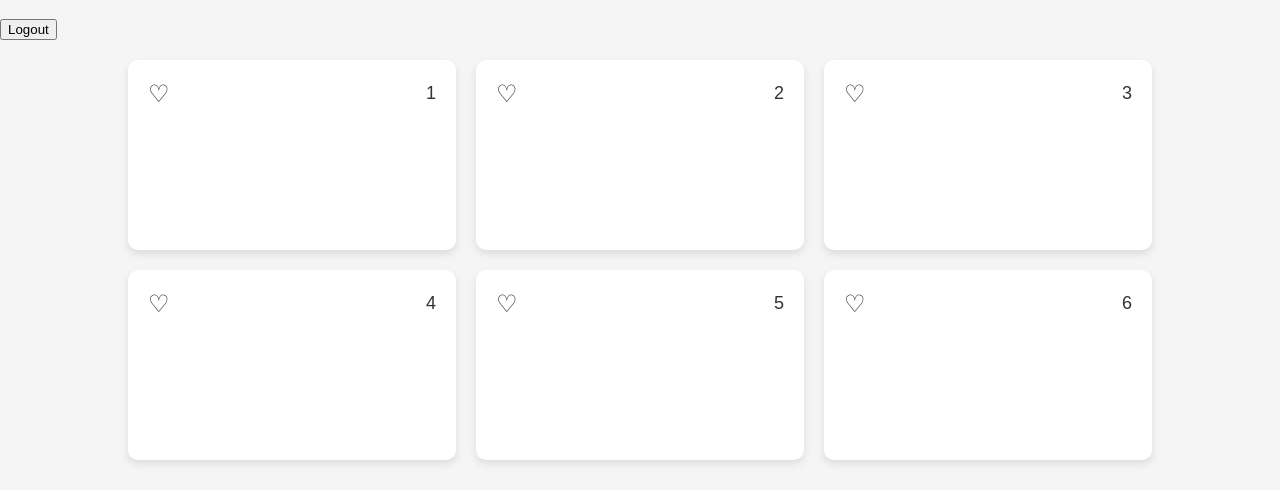
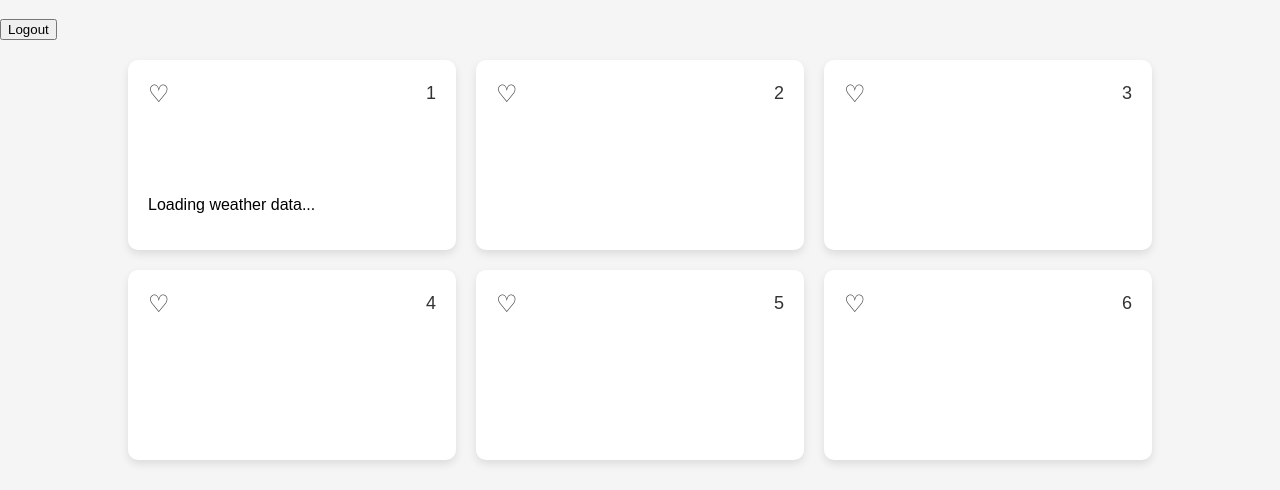
Before and after one commit to MajikJoker/Weather-Node-Initiative, a Flask app: page /loggedhome in a window 1280 px wide. Shown: the part 151-641 px from the top of the page. Run offline with Flask 2, Linux system fonts and the light colour scheme; the visitor is signed in with stand-in values (Sample User, id 1); a database or web service that is not in the repository returns one stand-in record (values such as "Sample title").

Commit message:
Update loggedhome.html

```diff
--- a/templates/loggedhome.html
+++ b/templates/loggedhome.html
@@ -175,10 +175,13 @@
     </form>
 
     <div class="dashboard">
-        <div class="card">
+        <div class="card" id="weather-card">
             <div class="card-header">
                 <span class="heart">♡</span>
                 <span class="number">1</span>
+            </div>
+            <div class="weather-info">
+                <p>Loading weather data...</p>
             </div>
         </div>
         <div class="card">
@@ -214,10 +217,65 @@
     </div>
 
     <script>
+        const apiKey = "827db554784d6d5cd704af90e92577b4";
+        const weatherCard = document.getElementById("weather-card").querySelector(".weather-info");
+
         function toggleDropdown() {
             var dropdown = document.getElementById("dropdown");
             dropdown.style.display = dropdown.style.display === "block" ? "none" : "block";
         }
+
+        function getLocation() {
+            if (navigator.geolocation) {
+                navigator.geolocation.getCurrentPosition(showPosition, showError);
+            } else {
+                weatherCard.innerHTML = "Geolocation is not supported by this browser.";
+            }
+        }
+
+        function showPosition(position) {
+            const latitude = position.coords.latitude;
+            const longitude = position.coords.longitude;
+            fetchWeatherData(latitude, longitude);
+        }
+
+        function showError(error) {
+            switch (error.code) {
+                case error.PERMISSION_DENIED:
+                    weatherCard.innerHTML = "User denied the request for Geolocation."
+                    break;
+                case error.POSITION_UNAVAILABLE:
+                    weatherCard.innerHTML = "Location information is unavailable."
+                    break;
+                case error.TIMEOUT:
+                    weatherCard.innerHTML = "The request to get user location timed out."
+                    break;
+                case error.UNKNOWN_ERROR:
+                    weatherCard.innerHTML = "An unknown error occurred."
+                    break;
+            }
+        }
+
+        function fetchWeatherData(latitude, longitude) {
+            const url = `https://api.openweathermap.org/data/2.5/weather?lat=${latitude}&lon=${longitude}&appid=${apiKey}&units=metric`;
+
+            fetch(url)
+                .then(response => response.json())
+                .then(data => {
+                    weatherCard.innerHTML = `
+                        <p>Temperature: ${data.main.temp} °C</p>
+                        <p>Weather: ${data.weather[0].description}</p>
+                        <p>Location: ${data.name}</p>
+                    `;
+                })
+                .catch(error => {
+                    weatherCard.innerHTML = "Error fetching weather data.";
+                    console.error("Error fetching weather data:", error);
+                });
+        }
+
+        // Call getLocation when the page loads
+        window.onload = getLocation;
     </script>
 </body>
 
```
